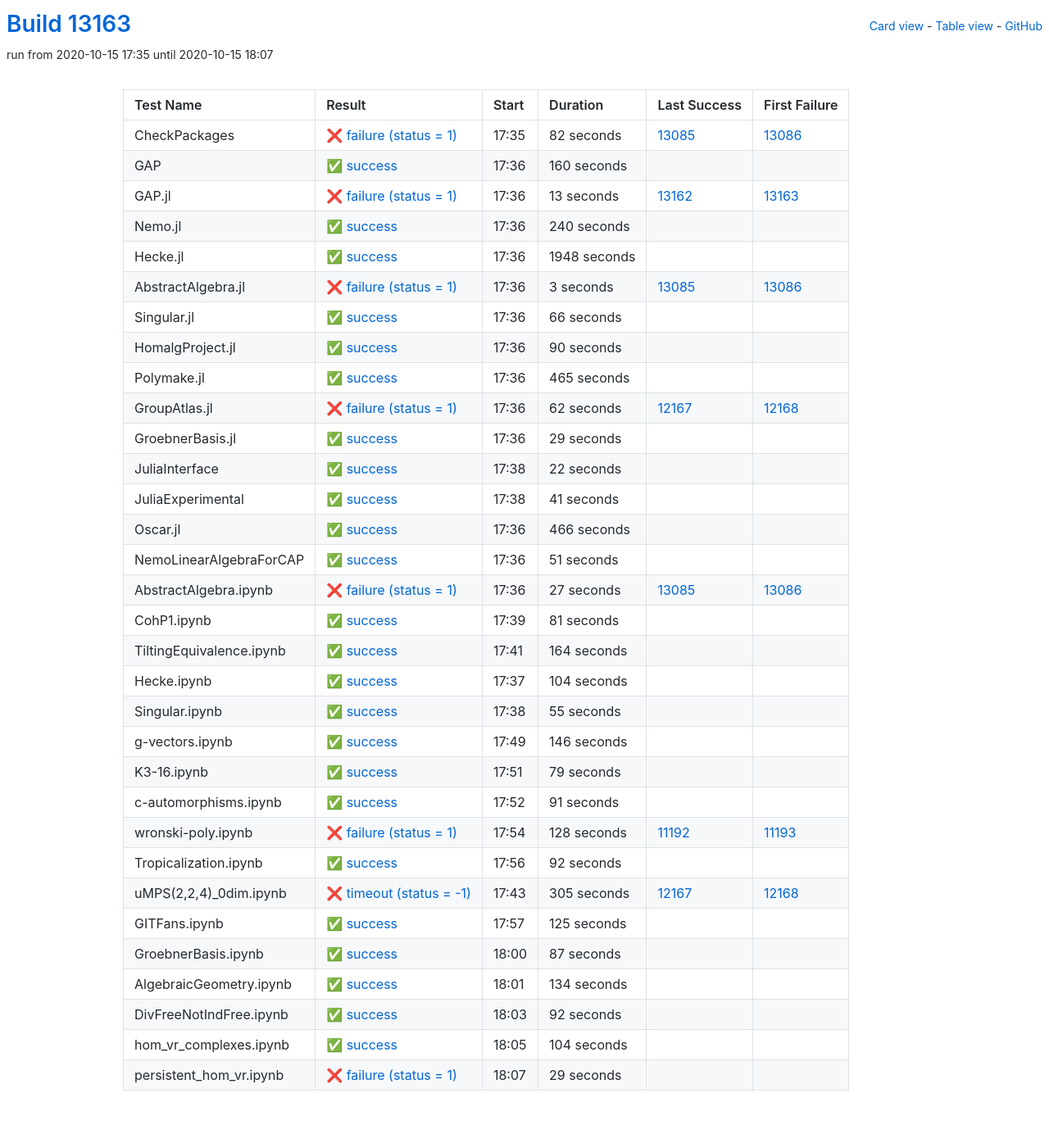
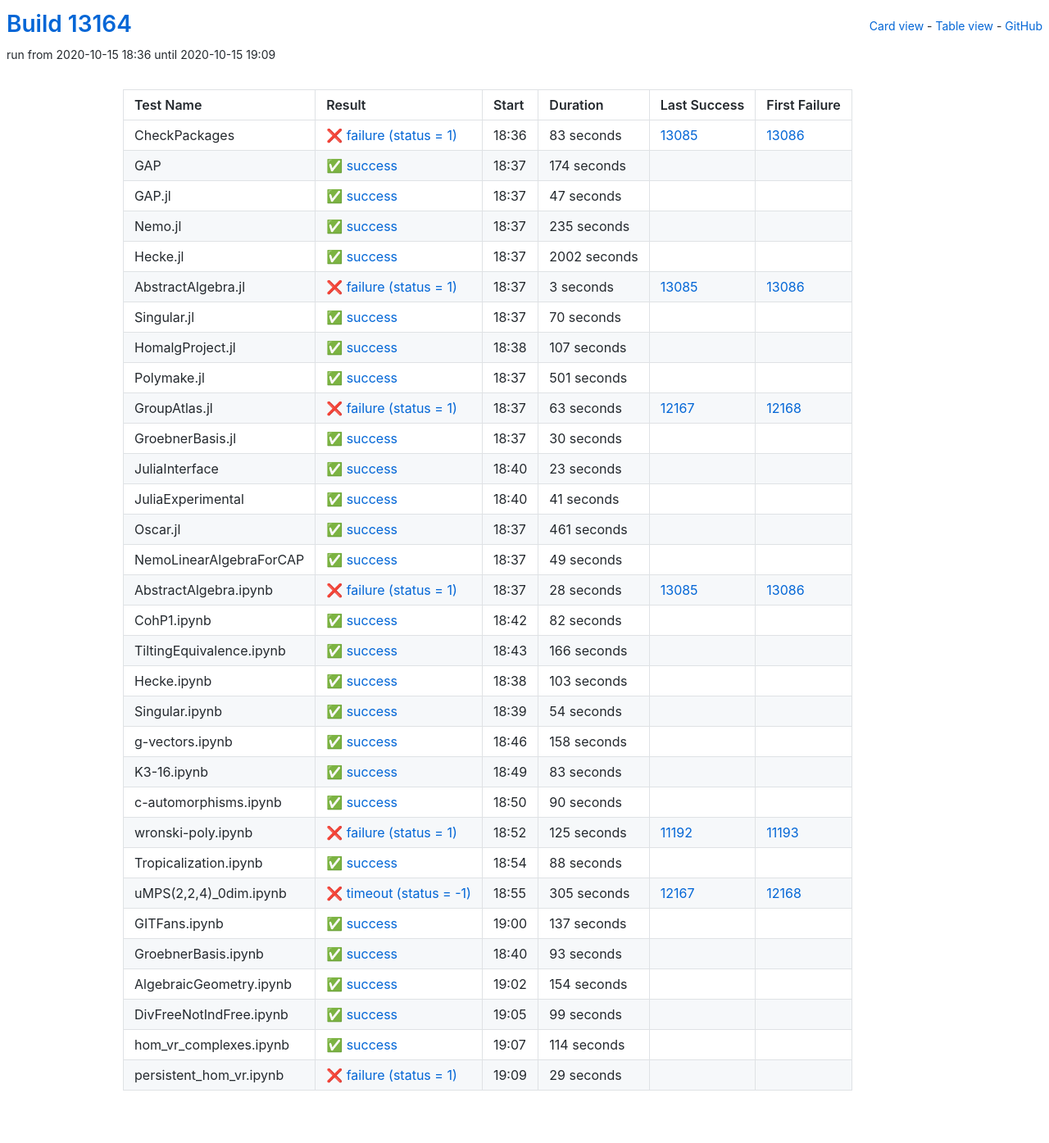
Before and after one commit to oscar-system/oscar-ci-status, a Jekyll site: the page built from table.html, in a window 1280 px wide. Shown: the whole page at 82% size. Built offline with Jekyll 4.4.1, drawn with Linux system fonts in a browser that asks for light colours.

Commit message:
Build #13164

```diff
--- a/_data/ci.yml
+++ b/_data/ci.yml
@@ -1,6 +1,6 @@
 ---
-build: 13163
-build_url: https://oscarci.mathematik.uni-kl.de/job/oscar/13163/
+build: 13164
+build_url: https://oscarci.mathematik.uni-kl.de/job/oscar/13164/
 job: oscar
 organization: oscar-system
 repo: oscar-ci-status
@@ -8,68 +8,68 @@
 tests:
 - name: CheckPackages
   id: checkpackages
-  log: https://oscarci.mathematik.uni-kl.de/job/oscar/13163/artifact/logs/build-13163/CheckPackages.log
-  start: 2020-10-15 17:35
+  log: https://oscarci.mathematik.uni-kl.de/job/oscar/13164/artifact/logs/build-13164/CheckPackages.log
+  start: 2020-10-15 18:36
   success: false
   exitcode: 1
   status: failure
-  duration: 82
+  duration: 83
   last_success: 13085
   last_success_url: https://oscarci.mathematik.uni-kl.de/job/oscar/13085/
   first_failure: 13086
   first_failure_url: https://oscarci.mathematik.uni-kl.de/job/oscar/13086/
 - name: GAP
   id: gap
-  log: https://oscarci.mathematik.uni-kl.de/job/oscar/13163/artifact/logs/build-13163/GAP.log
-  start: 2020-10-15 17:36
+  log: https://oscarci.mathematik.uni-kl.de/job/oscar/13164/artifact/logs/build-13164/GAP.log
+  start: 2020-10-15 18:37
   success: true
   exitcode: 0
   status: success
-  duration: 160
+  duration: 174
   last_success: false
   last_success_url:
   first_failure: false
   first_failure_url:
 - name: GAP.jl
   id: gap-jl
-  log: https://oscarci.mathematik.uni-kl.de/job/oscar/13163/artifact/logs/build-13163/GAP.jl.log
-  start: 2020-10-15 17:36
-  success: false
-  exitcode: 1
-  status: failure
-  duration: 13
-  last_success: 13162
-  last_success_url: https://oscarci.mathematik.uni-kl.de/job/oscar/13162/
-  first_failure: 13163
-  first_failure_url: https://oscarci.mathematik.uni-kl.de/job/oscar/13163/
-- name: Nemo.jl
-  id: nemo-jl
-  log: https://oscarci.mathematik.uni-kl.de/job/oscar/13163/artifact/logs/build-13163/Nemo.jl.log
-  start: 2020-10-15 17:36
+  log: https://oscarci.mathematik.uni-kl.de/job/oscar/13164/artifact/logs/build-13164/GAP.jl.log
+  start: 2020-10-15 18:37
   success: true
   exitcode: 0
   status: success
-  duration: 240
+  duration: 47
+  last_success: false
+  last_success_url:
+  first_failure: false
+  first_failure_url:
+- name: Nemo.jl
+  id: nemo-jl
+  log: https://oscarci.mathematik.uni-kl.de/job/oscar/13164/artifact/logs/build-13164/Nemo.jl.log
+  start: 2020-10-15 18:37
+  success: true
+  exitcode: 0
+  status: success
+  duration: 235
   last_success: false
   last_success_url:
   first_failure: false
   first_failure_url:
 - name: Hecke.jl
   id: hecke-jl
-  log: https://oscarci.mathematik.uni-kl.de/job/oscar/13163/artifact/logs/build-13163/Hecke.jl.log
-  start: 2020-10-15 17:36
+  log: https://oscarci.mathematik.uni-kl.de/job/oscar/13164/artifact/logs/build-13164/Hecke.jl.log
+  start: 2020-10-15 18:37
   success: true
   exitcode: 0
   status: success
-  duration: 1948
+  duration: 2002
   last_success: false
   last_success_url:
   first_failure: false
   first_failure_url:
 - name: AbstractAlgebra.jl
   id: abstractalgebra-jl
-  log: https://oscarci.mathematik.uni-kl.de/job/oscar/13163/artifact/logs/build-13163/AbstractAlgebra.jl.log
-  start: 2020-10-15 17:36
+  log: https://oscarci.mathematik.uni-kl.de/job/oscar/13164/artifact/logs/build-13164/AbstractAlgebra.jl.log
+  start: 2020-10-15 18:37
   success: false
   exitcode: 1
   status: failure
@@ -80,80 +80,80 @@
   first_failure_url: https://oscarci.mathematik.uni-kl.de/job/oscar/13086/
 - name: Singular.jl
   id: singular-jl
-  log: https://oscarci.mathematik.uni-kl.de/job/oscar/13163/artifact/logs/build-13163/Singular.jl.log
-  start: 2020-10-15 17:36
+  log: https://oscarci.mathematik.uni-kl.de/job/oscar/13164/artifact/logs/build-13164/Singular.jl.log
+  start: 2020-10-15 18:37
   success: true
   exitcode: 0
   status: success
-  duration: 66
+  duration: 70
   last_success: false
   last_success_url:
   first_failure: false
   first_failure_url:
 - name: HomalgProject.jl
   id: homalgproject-jl
-  log: https://oscarci.mathematik.uni-kl.de/job/oscar/13163/artifact/logs/build-13163/HomalgProject.jl.log
-  start: 2020-10-15 17:36
+  log: https://oscarci.mathematik.uni-kl.de/job/oscar/13164/artifact/logs/build-13164/HomalgProject.jl.log
+  start: 2020-10-15 18:38
   success: true
   exitcode: 0
   status: success
-  duration: 90
+  duration: 107
   last_success: false
   last_success_url:
   first_failure: false
   first_failure_url:
 - name: Polymake.jl
   id: polymake-jl
-  log: https://oscarci.mathematik.uni-kl.de/job/oscar/13163/artifact/logs/build-13163/Polymake.jl.log
-  start: 2020-10-15 17:36
+  log: https://oscarci.mathematik.uni-kl.de/job/oscar/13164/artifact/logs/build-13164/Polymake.jl.log
+  start: 2020-10-15 18:37
   success: true
   exitcode: 0
   status: success
-  duration: 465
+  duration: 501
   last_success: false
   last_success_url:
   first_failure: false
   first_failure_url:
 - name: GroupAtlas.jl
   id: groupatlas-jl
-  log: https://oscarci.mathematik.uni-kl.de/job/oscar/13163/artifact/logs/build-13163/GroupAtlas.jl.log
-  start: 2020-10-15 17:36
+  log: https://oscarci.mathematik.uni-kl.de/job/oscar/13164/artifact/logs/build-13164/GroupAtlas.jl.log
+  start: 2020-10-15 18:37
   success: false
   exitcode: 1
   status: failure
-  duration: 62
+  duration: 63
   last_success: 12167
   last_success_url: https://oscarci.mathematik.uni-kl.de/job/oscar/12167/
   first_failure: 12168
   first_failure_url: https://oscarci.mathematik.uni-kl.de/job/oscar/12168/
 - name: GroebnerBasis.jl
   id: groebnerbasis-jl
-  log: https://oscarci.mathematik.uni-kl.de/job/oscar/13163/artifact/logs/build-13163/GroebnerBasis.jl.log
-  start: 2020-10-15 17:36
+  log: https://oscarci.mathematik.uni-kl.de/job/oscar/13164/artifact/logs/build-13164/GroebnerBasis.jl.log
+  start: 2020-10-15 18:37
   success: true
   exitcode: 0
   status: success
-  duration: 29
+  duration: 30
   last_success: false
   last_success_url:
   first_failure: false
   first_failure_url:
 - name: JuliaInterface
   id: juliainterface
-  log: https://oscarci.mathematik.uni-kl.de/job/oscar/13163/artifact/logs/build-13163/JuliaInterface.log
-  start: 2020-10-15 17:38
+  log: https://oscarci.mathematik.uni-kl.de/job/oscar/13164/artifact/logs/build-13164/JuliaInterface.log
+  start: 2020-10-15 18:40
   success: true
   exitcode: 0
   status: success
-  duration: 22
+  duration: 23
   last_success: false
   last_success_url:
   first_failure: false
   first_failure_url:
 - name: JuliaExperimental
   id: juliaexperimental
-  log: https://oscarci.mathematik.uni-kl.de/job/oscar/13163/artifact/logs/build-13163/JuliaExperimental.log
-  start: 2020-10-15 17:38
+  log: https://oscarci.mathematik.uni-kl.de/job/oscar/13164/artifact/logs/build-13164/JuliaExperimental.log
+  start: 2020-10-15 18:40
   success: true
   exitcode: 0
   status: success
@@ -164,152 +164,152 @@
   first_failure_url:
 - name: Oscar.jl
   id: oscar-jl
-  log: https://oscarci.mathematik.uni-kl.de/job/oscar/13163/artifact/logs/build-13163/Oscar.jl.log
-  start: 2020-10-15 17:36
+  log: https://oscarci.mathematik.uni-kl.de/job/oscar/13164/artifact/logs/build-13164/Oscar.jl.log
+  start: 2020-10-15 18:37
   success: true
   exitcode: 0
   status: success
-  duration: 466
+  duration: 461
   last_success: false
   last_success_url:
   first_failure: false
   first_failure_url:
 - name: NemoLinearAlgebraForCAP
   id: nemolinearalgebraforcap
-  log: https://oscarci.mathematik.uni-kl.de/job/oscar/13163/artifact/logs/build-13163/NemoLinearAlgebraForCAP.log
-  start: 2020-10-15 17:36
+  log: https://oscarci.mathematik.uni-kl.de/job/oscar/13164/artifact/logs/build-13164/NemoLinearAlgebraForCAP.log
+  start: 2020-10-15 18:37
   success: true
   exitcode: 0
   status: success
-  duration: 51
+  duration: 49
   last_success: false
   last_success_url:
   first_failure: false
   first_failure_url:
 - name: AbstractAlgebra.ipynb
   id: abstractalgebra-ipynb
-  log: https://oscarci.mathematik.uni-kl.de/job/oscar/13163/artifact/logs/build-13163/AbstractAlgebra.ipynb.log
-  start: 2020-10-15 17:36
+  log: https://oscarci.mathematik.uni-kl.de/job/oscar/13164/artifact/logs/build-13164/AbstractAlgebra.ipynb.log
+  start: 2020-10-15 18:37
   success: false
   exitcode: 1
   status: failure
-  duration: 27
+  duration: 28
   last_success: 13085
   last_success_url: https://oscarci.mathematik.uni-kl.de/job/oscar/13085/
   first_failure: 13086
   first_failure_url: https://oscarci.mathematik.uni-kl.de/job/oscar/13086/
 - name: CohP1.ipynb
   id: cohp1-ipynb
-  log: https://oscarci.mathematik.uni-kl.de/job/oscar/13163/artifact/logs/build-13163/CohP1.ipynb.log
-  start: 2020-10-15 17:39
+  log: https://oscarci.mathematik.uni-kl.de/job/oscar/13164/artifact/logs/build-13164/CohP1.ipynb.log
+  start: 2020-10-15 18:42
   success: true
   exitcode: 0
   status: success
-  duration: 81
+  duration: 82
   last_success: false
   last_success_url:
   first_failure: false
   first_failure_url:
 - name: TiltingEquivalence.ipynb
   id: tiltingequivalence-ipynb
-  log: https://oscarci.mathematik.uni-kl.de/job/oscar/13163/artifact/logs/build-13163/TiltingEquivalence.ipynb.log
-  start: 2020-10-15 17:41
+  log: https://oscarci.mathematik.uni-kl.de/job/oscar/13164/artifact/logs/build-13164/TiltingEquivalence.ipynb.log
+  start: 2020-10-15 18:43
   success: true
   exitcode: 0
   status: success
-  duration: 164
+  duration: 166
   last_success: false
   last_success_url:
   first_failure: false
   first_failure_url:
 - name: Hecke.ipynb
   id: hecke-ipynb
-  log: https://oscarci.mathematik.uni-kl.de/job/oscar/13163/artifact/logs/build-13163/Hecke.ipynb.log
-  start: 2020-10-15 17:37
+  log: https://oscarci.mathematik.uni-kl.de/job/oscar/13164/artifact/logs/build-13164/Hecke.ipynb.log
+  start: 2020-10-15 18:38
   success: true
   exitcode: 0
   status: success
-  duration: 104
+  duration: 103
   last_success: false
   last_success_url:
   first_failure: false
   first_failure_url:
 - name: Singular.ipynb
   id: singular-ipynb
-  log: https://oscarci.mathematik.uni-kl.de/job/oscar/13163/artifact/logs/build-13163/Singular.ipynb.log
-  start: 2020-10-15 17:38
+  log: https://oscarci.mathematik.uni-kl.de/job/oscar/13164/artifact/logs/build-13164/Singular.ipynb.log
+  start: 2020-10-15 18:39
   success: true
   exitcode: 0
   status: success
-  duration: 55
+  duration: 54
   last_success: false
   last_success_url:
   first_failure: false
   first_failure_url:
 - name: g-vectors.ipynb
   id: g-vectors-ipynb
-  log: https://oscarci.mathematik.uni-kl.de/job/oscar/13163/artifact/logs/build-13163/g-vectors.ipynb.log
-  start: 2020-10-15 17:49
+  log: https://oscarci.mathematik.uni-kl.de/job/oscar/13164/artifact/logs/build-13164/g-vectors.ipynb.log
+  start: 2020-10-15 18:46
   success: true
   exitcode: 0
   status: success
-  duration: 146
+  duration: 158
   last_success: false
   last_success_url:
   first_failure: false
   first_failure_url:
 - name: K3-16.ipynb
   id: k3-16-ipynb
-  log: https://oscarci.mathematik.uni-kl.de/job/oscar/13163/artifact/logs/build-13163/K3-16.ipynb.log
-  start: 2020-10-15 17:51
+  log: https://oscarci.mathematik.uni-kl.de/job/oscar/13164/artifact/logs/build-13164/K3-16.ipynb.log
+  start: 2020-10-15 18:49
   success: true
   exitcode: 0
   status: success
-  duration: 79
+  duration: 83
   last_success: false
   last_success_url:
   first_failure: false
   first_failure_url:
 - name: c-automorphisms.ipynb
   id: c-automorphisms-ipynb
-  log: https://oscarci.mathematik.uni-kl.de/job/oscar/13163/artifact/logs/build-13163/c-automorphisms.ipynb.log
-  start: 2020-10-15 17:52
+  log: https://oscarci.mathematik.uni-kl.de/job/oscar/13164/artifact/logs/build-13164/c-automorphisms.ipynb.log
+  start: 2020-10-15 18:50
   success: true
   exitcode: 0
   status: success
-  duration: 91
+  duration: 90
   last_success: false
   last_success_url:
   first_failure: false
   first_failure_url:
 - name: wronski-poly.ipynb
   id: wronski-poly-ipynb
-  log: https://oscarci.mathematik.uni-kl.de/job/oscar/13163/artifact/logs/build-13163/wronski-poly.ipynb.log
-  start: 2020-10-15 17:54
+  log: https://oscarci.mathematik.uni-kl.de/job/oscar/13164/artifact/logs/build-13164/wronski-poly.ipynb.log
+  start: 2020-10-15 18:52
   success: false
   exitcode: 1
   status: failure
-  duration: 128
+  duration: 125
   last_success: 11192
   last_success_url: https://oscarci.mathematik.uni-kl.de/job/oscar/11192/
   first_failure: 11193
   first_failure_url: https://oscarci.mathematik.uni-kl.de/job/oscar/11193/
 - name: Tropicalization.ipynb
   id: tropicalization-ipynb
-  log: https://oscarci.mathematik.uni-kl.de/job/oscar/13163/artifact/logs/build-13163/Tropicalization.ipynb.log
-  start: 2020-10-15 17:56
+  log: https://oscarci.mathematik.uni-kl.de/job/oscar/13164/artifact/logs/build-13164/Tropicalization.ipynb.log
+  start: 2020-10-15 18:54
   success: true
   exitcode: 0
   status: success
-  duration: 92
+  duration: 88
   last_success: false
   last_success_url:
   first_failure: false
   first_failure_url:
 - name: uMPS(2,2,4)_0dim.ipynb
   id: umps-2-2-4-0dim-ipynb
-  log: https://oscarci.mathematik.uni-kl.de/job/oscar/13163/artifact/logs/build-13163/uMPS-2-2-4-_0dim.ipynb.log
-  start: 2020-10-15 17:43
+  log: https://oscarci.mathematik.uni-kl.de/job/oscar/13164/artifact/logs/build-13164/uMPS-2-2-4-_0dim.ipynb.log
+  start: 2020-10-15 18:55
   success: false
   exitcode: -1
   status: timeout
@@ -320,68 +320,68 @@
   first_failure_url: https://oscarci.mathematik.uni-kl.de/job/oscar/12168/
 - name: GITFans.ipynb
   id: gitfans-ipynb
-  log: https://oscarci.mathematik.uni-kl.de/job/oscar/13163/artifact/logs/build-13163/GITFans.ipynb.log
-  start: 2020-10-15 17:57
+  log: https://oscarci.mathematik.uni-kl.de/job/oscar/13164/artifact/logs/build-13164/GITFans.ipynb.log
+  start: 2020-10-15 19:00
   success: true
   exitcode: 0
   status: success
-  duration: 125
+  duration: 137
   last_success: false
   last_success_url:
   first_failure: false
   first_failure_url:
 - name: GroebnerBasis.ipynb
   id: groebnerbasis-ipynb
-  log: https://oscarci.mathematik.uni-kl.de/job/oscar/13163/artifact/logs/build-13163/GroebnerBasis.ipynb.log
-  start: 2020-10-15 18:00
+  log: https://oscarci.mathematik.uni-kl.de/job/oscar/13164/artifact/logs/build-13164/GroebnerBasis.ipynb.log
+  start: 2020-10-15 18:40
   success: true
   exitcode: 0
   status: success
-  duration: 87
+  duration: 93
   last_success: false
   last_success_url:
   first_failure: false
   first_failure_url:
 - name: AlgebraicGeometry.ipynb
   id: algebraicgeometry-ipynb
-  log: https://oscarci.mathematik.uni-kl.de/job/oscar/13163/artifact/logs/build-13163/AlgebraicGeometry.ipynb.log
-  start: 2020-10-15 18:01
+  log: https://oscarci.mathematik.uni-kl.de/job/oscar/13164/artifact/logs/build-13164/AlgebraicGeometry.ipynb.log
+  start: 2020-10-15 19:02
   success: true
   exitcode: 0
   status: success
-  duration: 134
+  duration: 154
   last_success: false
   last_success_url:
   first_failure: false
   first_failure_url:
 - name: DivFreeNotIndFree.ipynb
   id: divfreenotindfree-ipynb
-  log: https://oscarci.mathematik.uni-kl.de/job/oscar/13163/artifact/logs/build-13163/DivFreeNotIndFree.ipynb.log
-  start: 2020-10-15 18:03
+  log: https://oscarci.mathematik.uni-kl.de/job/oscar/13164/artifact/logs/build-13164/DivFreeNotIndFree.ipynb.log
+  start: 2020-10-15 19:05
   success: true
   exitcode: 0
   status: success
-  duration: 92
+  duration: 99
   last_success: false
   last_success_url:
   first_failure: false
   first_failure_url:
 - name: hom_vr_complexes.ipynb
   id: hom-vr-complexes-ipynb
-  log: https://oscarci.mathematik.uni-kl.de/job/oscar/13163/artifact/logs/build-13163/hom_vr_complexes.ipynb.log
-  start: 2020-10-15 18:05
+  log: https://oscarci.mathematik.uni-kl.de/job/oscar/13164/artifact/logs/build-13164/hom_vr_complexes.ipynb.log
+  start: 2020-10-15 19:07
   success: true
   exitcode: 0
   status: success
-  duration: 104
+  duration: 114
   last_success: false
   last_success_url:
   first_failure: false
   first_failure_url:
 - name: persistent_hom_vr.ipynb
   id: persistent-hom-vr-ipynb
-  log: https://oscarci.mathematik.uni-kl.de/job/oscar/13163/artifact/logs/build-13163/persistent_hom_vr.ipynb.log
-  start: 2020-10-15 18:07
+  log: https://oscarci.mathematik.uni-kl.de/job/oscar/13164/artifact/logs/build-13164/persistent_hom_vr.ipynb.log
+  start: 2020-10-15 19:09
   success: false
   exitcode: 1
   status: failure
```
Also changed, not shown: README.md.
